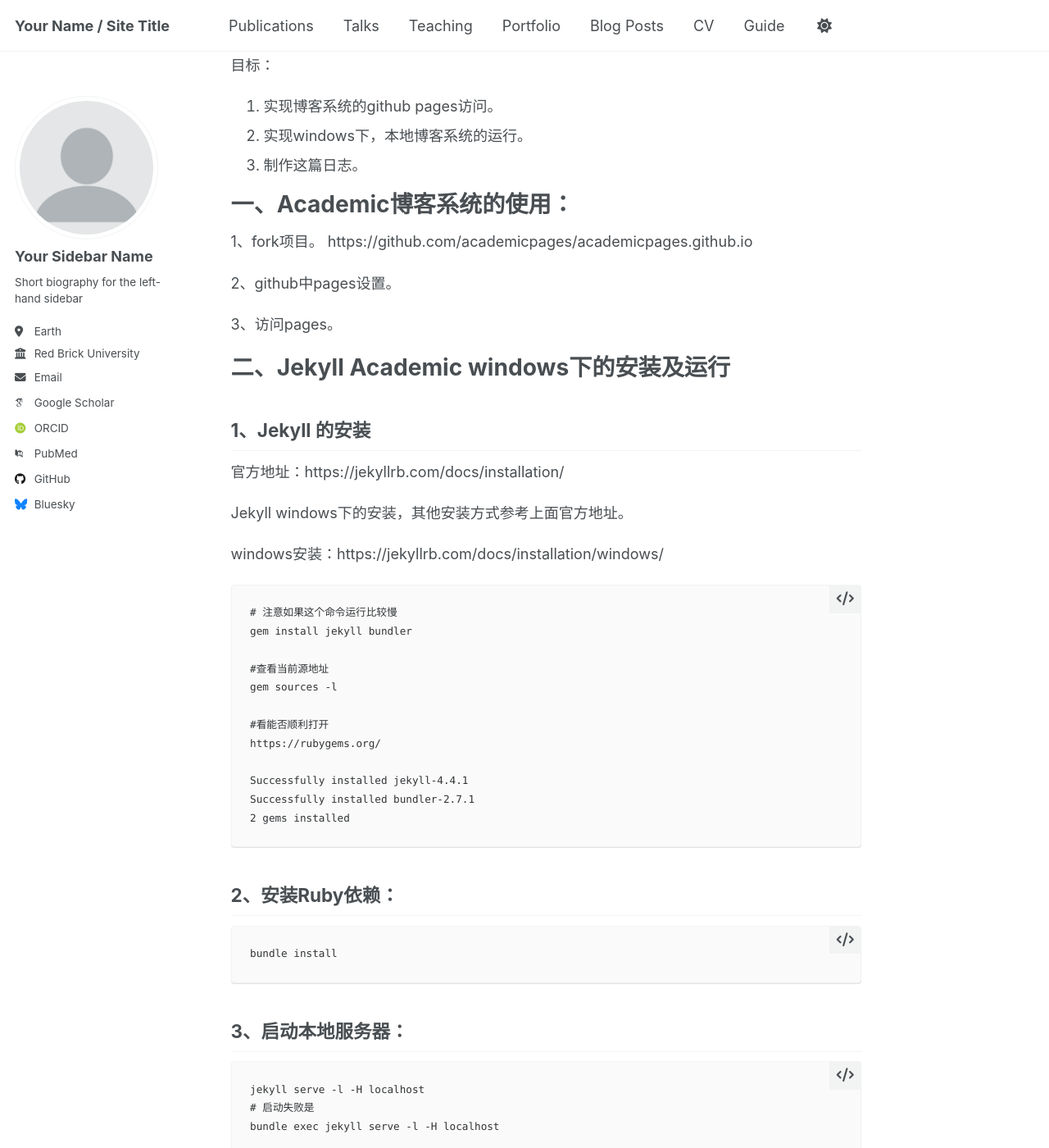
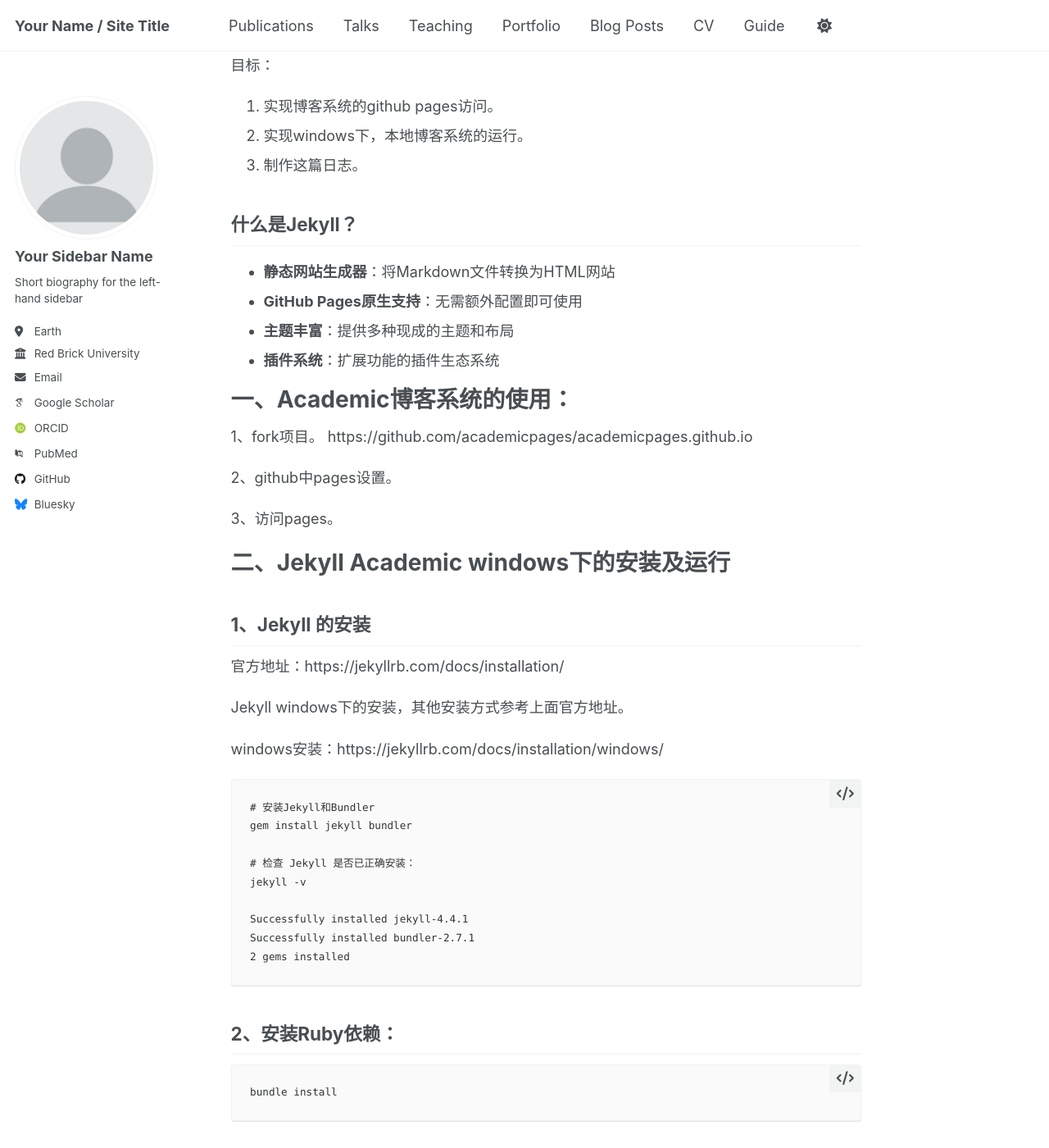
Before and after one commit to rensly/blog-academicpages, a Jekyll site: the page built from _posts/2025-08-20-blog-post-academic.md, in a window 1280 px wide and 1400 px high, scrolled down 207 px. Shown: the whole window at 82% size. Built offline with Jekyll 4.4.1, drawn with Linux system fonts in a browser that asks for light colours; some web fonts are replaced; a script that is not in the unit is left out; some of the changed text lies outside the part shown.

Commit message:
academic 博客系统的使用

````diff
--- a/_config.yml
+++ b/_config.yml
@@ -13,7 +13,7 @@ title                    : "Your Name / Site Title"
 title_separator          : "-"
 name                     : &name "Your Name"
 description              : &description "personal description"
-url                      : https://blog.chengwenli.org/ # the base hostname & protocol for your site e.g. "https://[your GitHub username].github.io" or if you already have some other page hosted on Github then use "https://[your GitHub username].github.io/[Your Repo Name]"
+url                      : https://blog.chengwenli.org # the base hostname & protocol for your site e.g. "https://[your GitHub username].github.io" or if you already have some other page hosted on Github then use "https://[your GitHub username].github.io/[Your Repo Name]"
 baseurl                  : "" # the subpath of your site, e.g. "/blog"
 repository               : "" # "academicpages/academicpages.github.io"
 
--- a/_posts/2025-08-20-Academic博客系统的使用.md
+++ b/_posts/2025-08-20-blog-post-academic.md
@@ -1,3 +1,10 @@
+---
+title: 'Academic 博客系统的使用'
+date: 2025-08-20
+permalink: /posts/2025/08/blog-post-4/
+tags:
+  - 网站
+---
 
 今天尝试用Jekyll博客系统，Academic主题制作一个个人博客。
 
@@ -5,6 +12,13 @@
 1. 实现博客系统的github pages访问。
 2. 实现windows下，本地博客系统的运行。
 3. 制作这篇日志。
+
+## 什么是Jekyll？
+- **静态网站生成器**：将Markdown文件转换为HTML网站
+- **GitHub Pages原生支持**：无需额外配置即可使用
+- **主题丰富**：提供多种现成的主题和布局
+- **插件系统**：扩展功能的插件生态系统
+
 
 # 一、Academic博客系统的使用：
 1、fork项目。
@@ -23,14 +37,11 @@ Jekyll windows下的安装，其他安装方式参考上面官方地址。
 windows安装：https://jekyllrb.com/docs/installation/windows/
 
 ```
-# 注意如果这个命令运行比较慢
+# 安装Jekyll和Bundler
 gem install jekyll bundler
 
-#查看当前源地址
-gem sources -l
-
-#看能否顺利打开
-https://rubygems.org/
+# 检查 Jekyll 是否已正确安装：
+jekyll -v
 
 Successfully installed jekyll-4.4.1
 Successfully installed bundler-2.7.1
````
